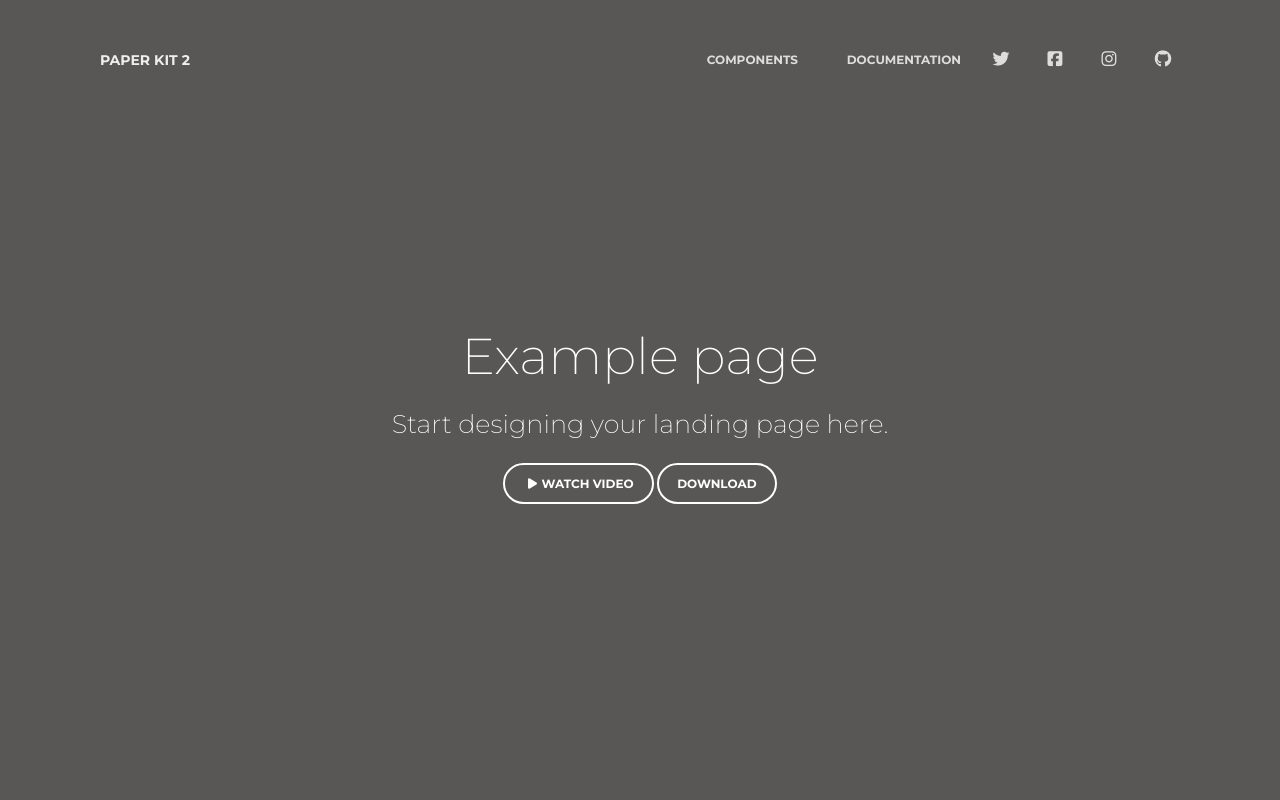
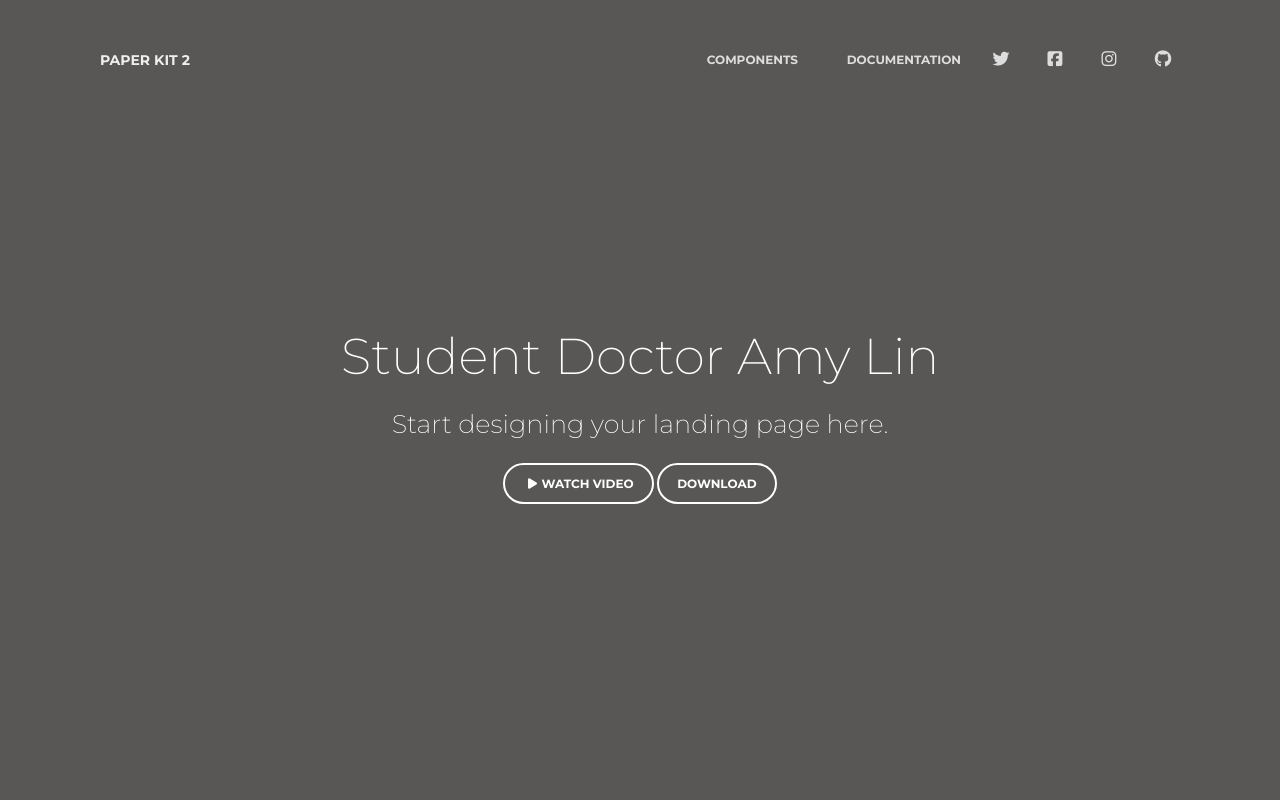
Before and after one commit to amyslin96/saypoop, a website: page index.html in a window 1280 px wide. Shown: the top 800 px of the page. Drawn offline with Linux system fonts and the light colour scheme; files whose address does not match are found by name; a web font is replaced by a local one.

Commit message:
update stuff

```diff
--- a/index.html
+++ b/index.html
@@ -76,7 +76,7 @@
     <div class="filter"></div>
     <div class="container">
       <div class="motto text-center">
-        <h1>Example page</h1>
+        <h1>Student Doctor Amy Lin </h1>
         <h3>Start designing your landing page here.</h3>
         <br />
         <a href="https://www.youtube.com/watch?v=dQw4w9WgXcQ" class="btn btn-outline-neutral btn-round"><i class="fa fa-play"></i>Watch video</a>
```
